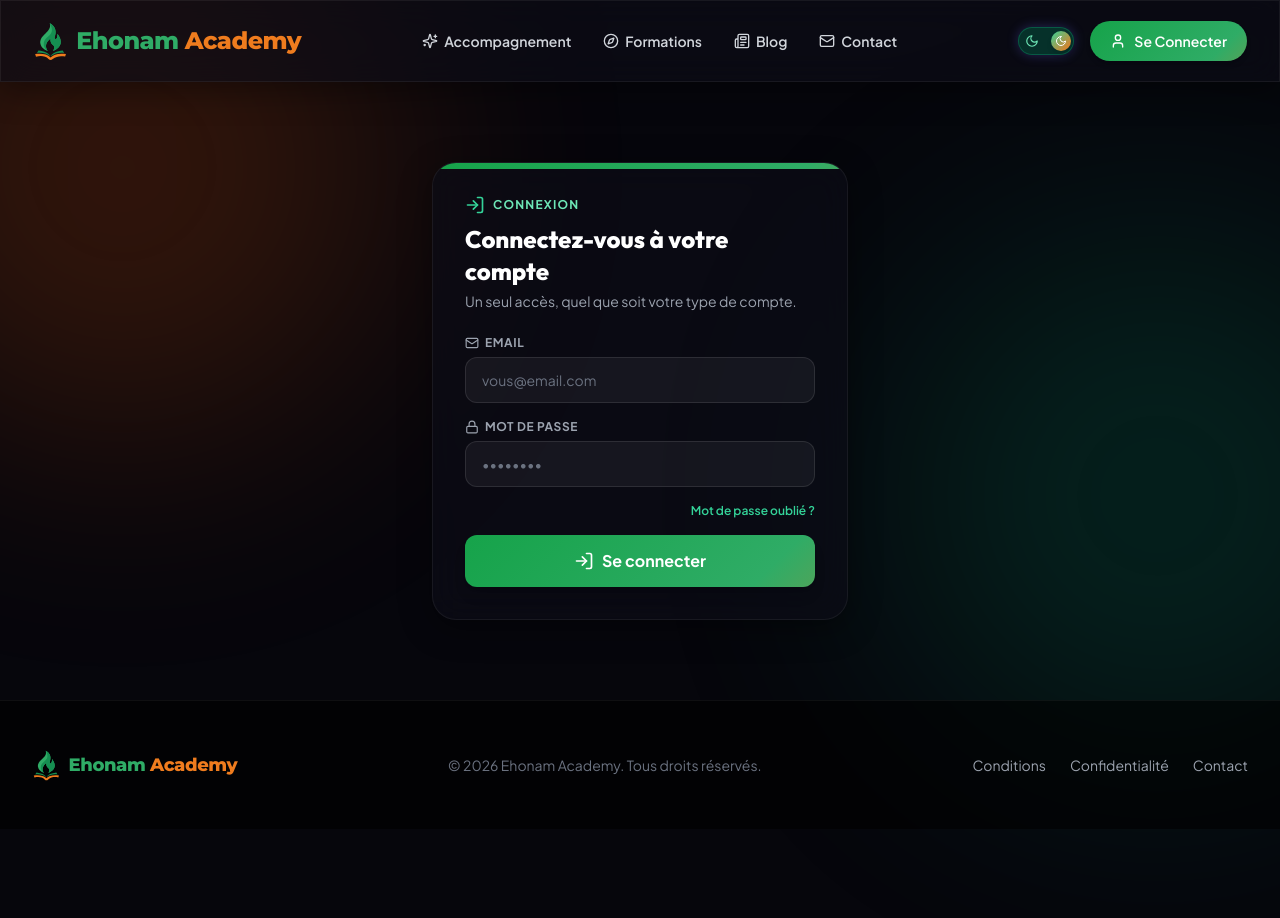
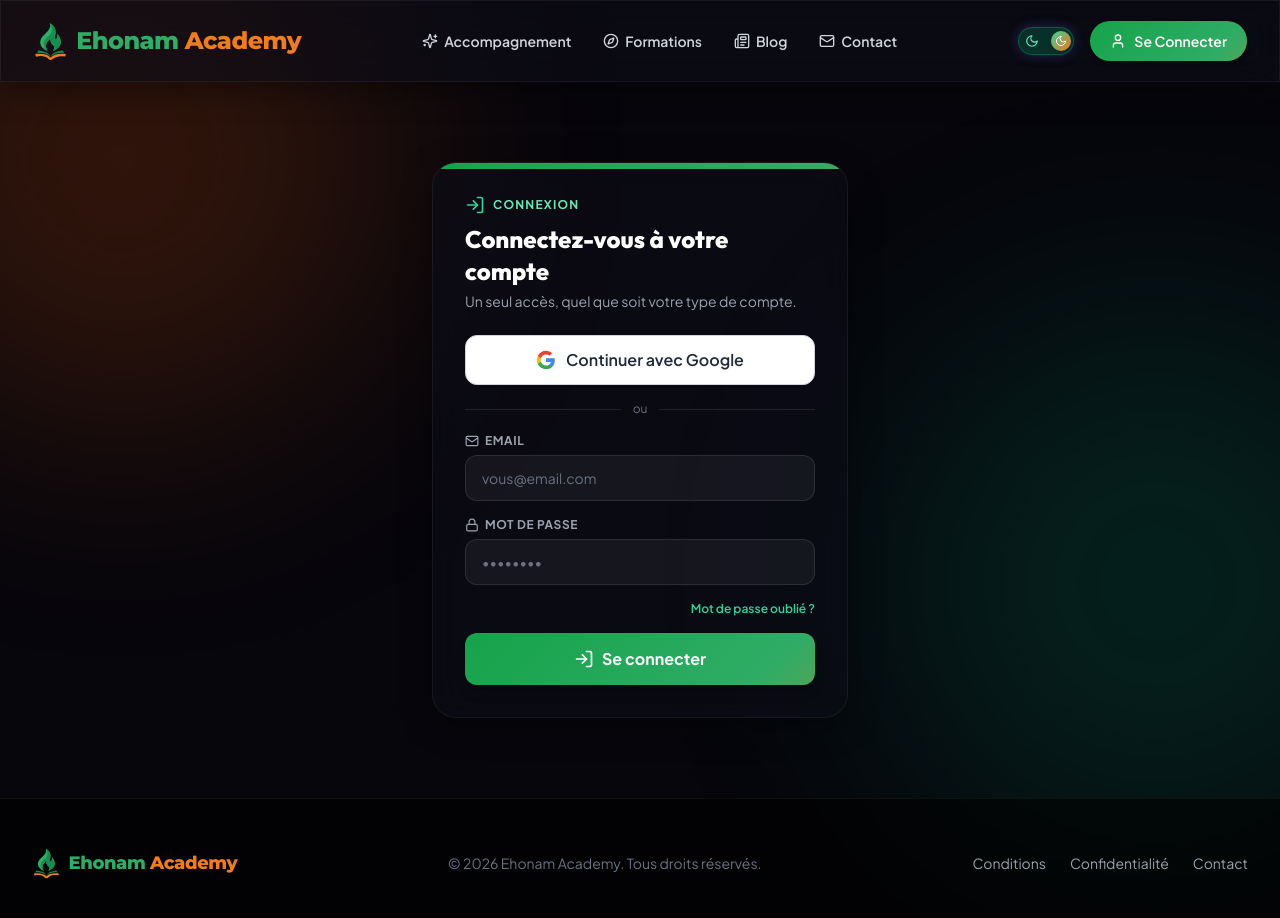
Before and after one commit to afansikodjo-a11y/ehonam_academy, a Next.js app: page /login in a window 1280 px wide. Shown: the top 918 px of the page. Before the commit the page ends 829 px from the top, so only its background shows below. Built offline with nearby package versions, Linux system fonts and the light colour scheme; no server answers.

Commit message:
feat: bouton de connexion Google (OAuth Supabase) sur /login

```diff
--- a/src/app/login/page.tsx
+++ b/src/app/login/page.tsx
@@ -11,19 +11,44 @@ import { destinationAfterLogin } from "@/lib/auth";
 const inputClass =
   "w-full rounded-xl bg-gray-100 dark:bg-white/5 border border-gray-200 dark:border-white/10 focus:border-emerald-500 dark:focus:border-emerald-500/60 px-4 py-3 text-sm text-gray-900 dark:text-white placeholder-gray-400 dark:placeholder-gray-500 outline-none transition-colors";
 
+function GoogleIcon({ className = "w-5 h-5" }: { className?: string }) {
+  return (
+    <svg className={className} viewBox="0 0 24 24" aria-hidden="true">
+      <path fill="#4285F4" d="M22.56 12.25c0-.78-.07-1.53-.2-2.25H12v4.26h5.92a5.06 5.06 0 0 1-2.2 3.32v2.77h3.57c2.08-1.92 3.27-4.74 3.27-8.1z" />
+      <path fill="#34A853" d="M12 23c2.97 0 5.46-.98 7.28-2.66l-3.57-2.77c-.98.66-2.23 1.06-3.71 1.06-2.86 0-5.29-1.93-6.16-4.53H2.18v2.84A11 11 0 0 0 12 23z" />
+      <path fill="#FBBC05" d="M5.84 14.1a6.6 6.6 0 0 1 0-4.2V7.06H2.18a11 11 0 0 0 0 9.88l3.66-2.84z" />
+      <path fill="#EA4335" d="M12 5.38c1.62 0 3.06.56 4.21 1.64l3.15-3.15C17.45 2.09 14.97 1 12 1 7.7 1 3.99 3.47 2.18 7.06l3.66 2.84C6.71 7.31 9.14 5.38 12 5.38z" />
+    </svg>
+  );
+}
+
 export default function LoginPage() {
   const router = useRouter();
   const [email, setEmail] = useState("");
   const [password, setPassword] = useState("");
   const [error, setError] = useState("");
   const [loading, setLoading] = useState(false);
+  const [googleLoading, setGoogleLoading] = useState(false);
 
-  // Already signed in → route by role.
+  // Redirect by role if a session exists or appears (handles OAuth return,
+  // where the session is established asynchronously after the code exchange).
   useEffect(() => {
     if (!isSupabaseConfigured) return;
-    supabase.auth.getSession().then(async ({ data }) => {
-      if (data.session) router.replace(await destinationAfterLogin());
+    let active = true;
+    const redirectByRole = async () => {
+      const dest = await destinationAfterLogin();
+      if (active) router.replace(dest);
+    };
+    supabase.auth.getSession().then(({ data }) => {
+      if (data.session) redirectByRole();
     });
+    const { data: sub } = supabase.auth.onAuthStateChange((_event, session) => {
+      if (session) redirectByRole();
+    });
+    return () => {
+      active = false;
+      sub.subscription.unsubscribe();
+    };
   }, [router]);
 
   const handleSubmit = async (e: React.FormEvent) => {
@@ -37,6 +62,20 @@ export default function LoginPage() {
       return;
     }
     router.replace(await destinationAfterLogin());
+  };
+
+  const handleGoogle = async () => {
+    setError("");
+    setGoogleLoading(true);
+    const { error } = await supabase.auth.signInWithOAuth({
+      provider: "google",
+      options: { redirectTo: `${window.location.origin}/login` },
+    });
+    // En cas de succès, le navigateur est redirigé vers Google (rien ne s'exécute après).
+    if (error) {
+      setGoogleLoading(false);
+      setError("Connexion avec Google impossible pour le moment.");
+    }
   };
 
   return (
@@ -59,6 +98,30 @@ export default function LoginPage() {
             </span>
           </div>
         ) : (
+          <div className="space-y-4">
+            {/* Google */}
+            <button
+              type="button"
+              onClick={handleGoogle}
+              disabled={googleLoading}
+              className="w-full py-3 rounded-xl font-semibold text-gray-800 bg-white hover:bg-gray-100 border border-gray-300 flex items-center justify-center gap-2.5 shadow-sm transition-colors disabled:opacity-70"
+            >
+              {googleLoading ? (
+                <Loader2 className="w-5 h-5 animate-spin text-gray-500" />
+              ) : (
+                <GoogleIcon />
+              )}
+              Continuer avec Google
+            </button>
+
+            {/* Divider */}
+            <div className="flex items-center gap-3">
+              <div className="h-px flex-1 bg-gray-200 dark:bg-white/10"></div>
+              <span className="text-xs text-gray-500">ou</span>
+              <div className="h-px flex-1 bg-gray-200 dark:bg-white/10"></div>
+            </div>
+
+            {/* Email / password */}
             <form onSubmit={handleSubmit} className="space-y-4">
               <div className="space-y-1.5">
                 <label className="text-xs font-bold text-gray-400 uppercase tracking-wider flex items-center gap-1.5">
@@ -121,6 +184,7 @@ export default function LoginPage() {
                 )}
               </button>
             </form>
+          </div>
         )}
       </div>
     </div>
```
Lines whose indentation alone changed are shown as unchanged.
